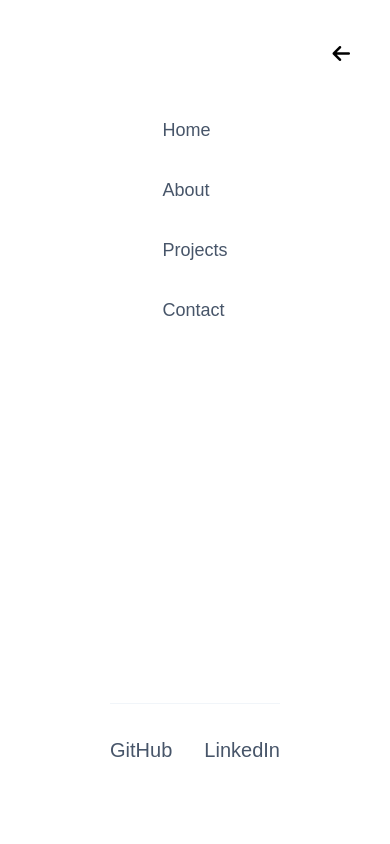
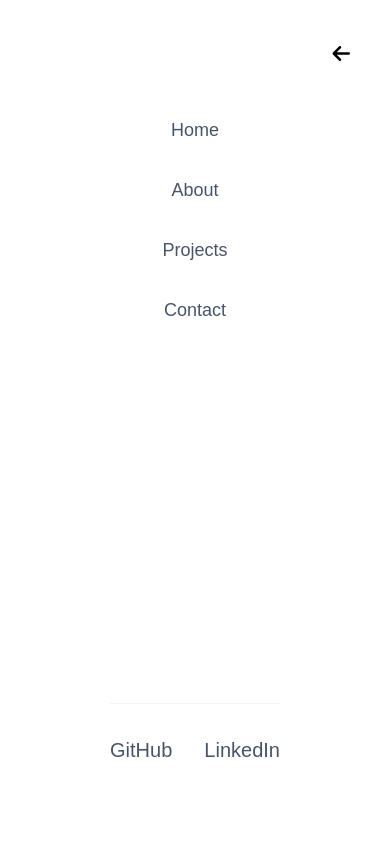
Before and after one commit to Riccardo105/WebPortfolio, a Next.js app: page / in a window 390 px wide. Both pictures are taken after a click on the icon 36 px from the left and 32 px from the top of the page. Shown: the top 844 px of the page. Built offline with nearby package versions, Linux system fonts and the light colour scheme; what tailwindcss-motion would draw is missing.

Commit message:
#37 mobile header fix

```diff
--- a/src/components/header.tsx
+++ b/src/components/header.tsx
@@ -101,7 +101,7 @@ export default function Header() {
             </button>
           </div>
 
-          <div className="flex flex-col h-full items-center justify-between">
+          <div className="flex flex-col h-full text-center items-center justify-between">
             <MenuItems styling="flex flex-col gap-8 text-lg  mt-10 text-slate-600" />
 
             <div className="pb-12 border-t border-slate-100 pt-8">
```
Also changed, not shown: tsconfig.json (+26 -7 lines).
